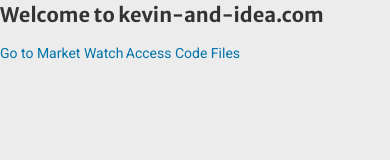
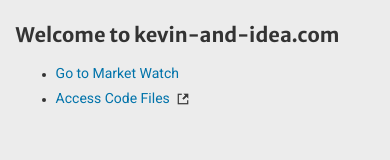
Before and after one commit to kevinchu-work/MarketWatch, a plain HTML site: page index.html in a window 390 px wide. Drawn offline with nearby package versions, Linux system fonts and the light colour scheme; files that its build step writes are made by us from their sources.

Commit message:
1. Layout Enhancement for mobile device 2. 7-1 Pattern partially applied

```diff
--- a/index.html
+++ b/index.html
@@ -8,14 +8,23 @@
   <meta name="keywords" content="stock market, investment market, market watch, market monitor, personal investment widget">
   <meta name="author" content="Kevin Chu">
 
-  <link rel="stylesheet" href="styles/style.min.css">
+  <link rel="stylesheet" href="./styles/pages/index.min.css">
 </head>
 <body>
 
-  <h1>Welcome to kevin-and-idea.com</h1>
+  <main class="welcomePage">
+    <h1>Welcome to kevin-and-idea.com</h1>
 
-  <a href="market-watch.html">Go to Market Watch</a>
-  <a href="https://github.com/kevinchu-work/MarketWatch">Access Code Files</a>
+    <ul class="indexLinks">
+      <li>
+        <a href="market-watch.html">Go to Market Watch</a>
+      </li>
+      <li>
+        <a href="https://github.com/kevinchu-work/MarketWatch" target="_blank">Access Code Files</a>
+      </li>
+    </ul>
+
+  </main>
 
 </body>
 </html>
```
Also changed, not shown: market-watch.html (+2 -2 lines).
